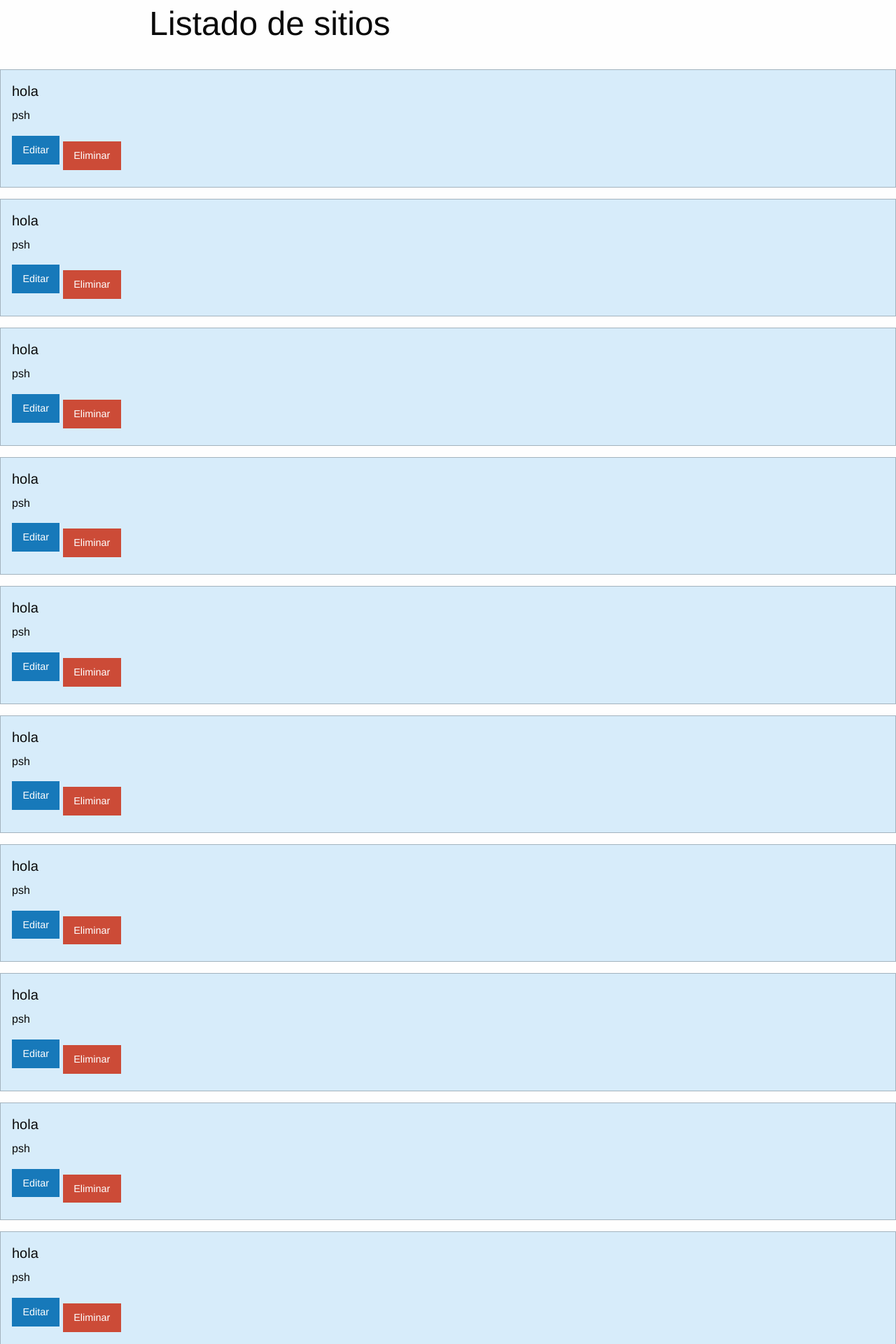
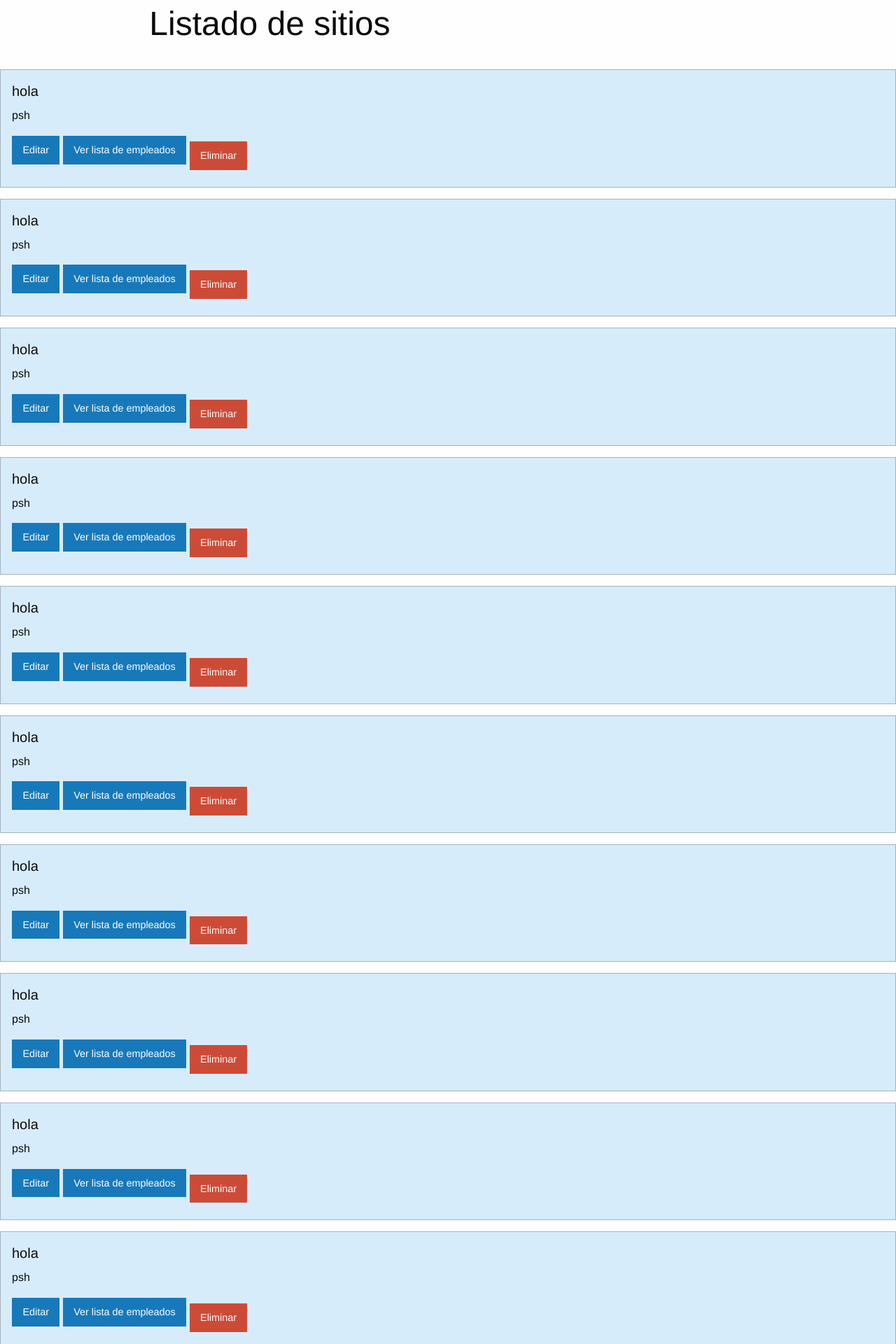
Before and after one commit to JulianGaBu/GarCRUD, a Django app: template templates/crud_site_list.html in a window 1280 px wide. Shown: the top 1920 px of the page at 70% size. Run offline with Django 3.2, Linux system fonts and the light colour scheme; the template is opened without the code that fills it: values that come from a table or form of the project are taken from there, others are empty; data comes from the database, SQL or seed files in the repository; some libraries are stand-ins or nearby versions.

Commit message:
Boton para ver los empleados de un sitio

```diff
--- a/templates/crud_site_list.html
+++ b/templates/crud_site_list.html
@@ -11,7 +11,7 @@
     <div class="callout primary small-12 columns">
       <h5>{{ sitio.nombre }}</h5>
       <p>{{ sitio.direccion }}</p>
-      <a class="button" href="/edit_sitio/?id={{sitio.id}}">Editar</a> <a class="button alert" href="/delete_sitio/?id={{sitio.id}}">Eliminar</a>
+      <a class="button" href="/edit_sitio/?id={{sitio.id}}">Editar</a> <a class="button" href="/empleados_sitio/?id={{sitio.id}}">Ver lista de empleados</a> <a class="button alert" href="/delete_sitio/?id={{sitio.id}}">Eliminar</a>
     </div>
   </div>
 
```
